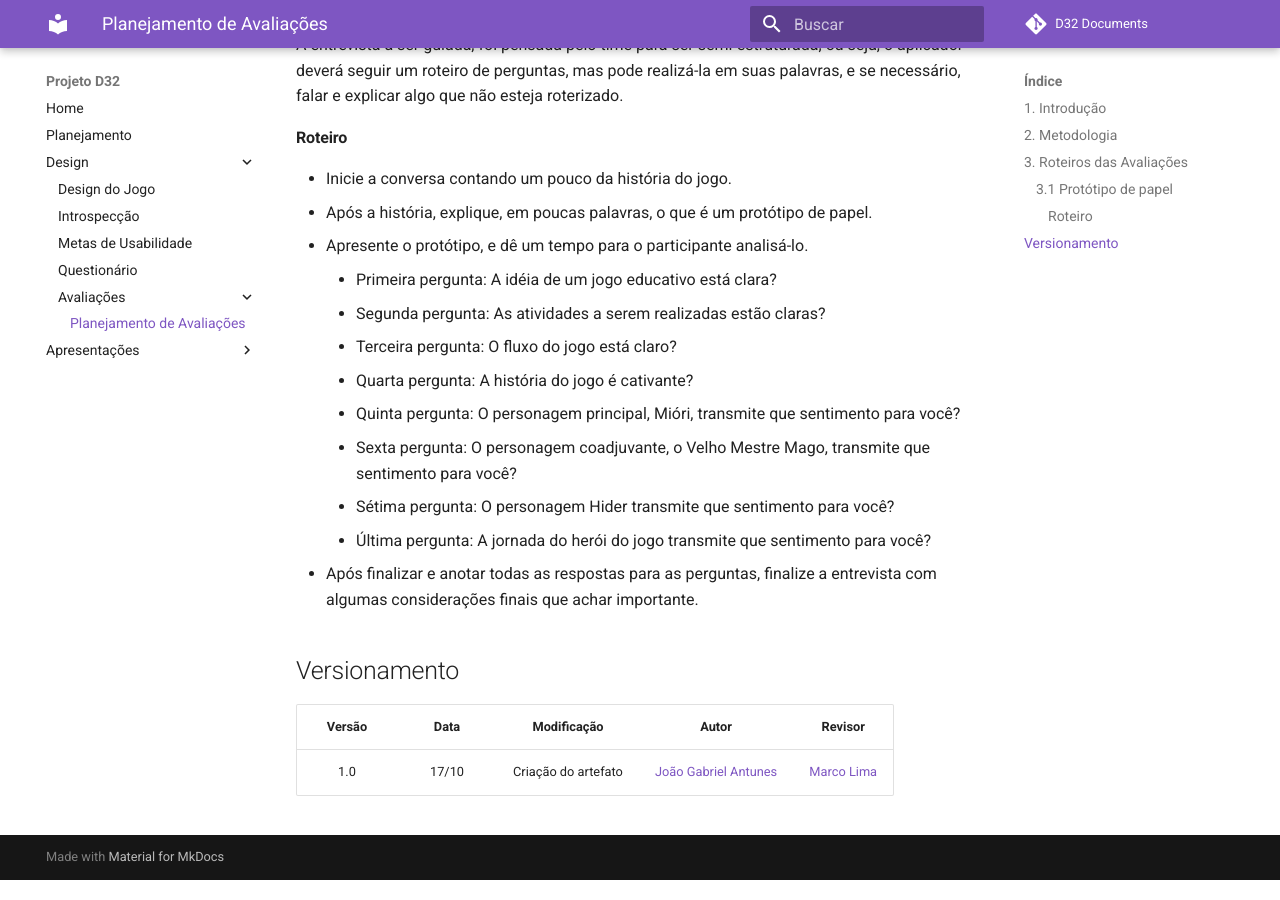
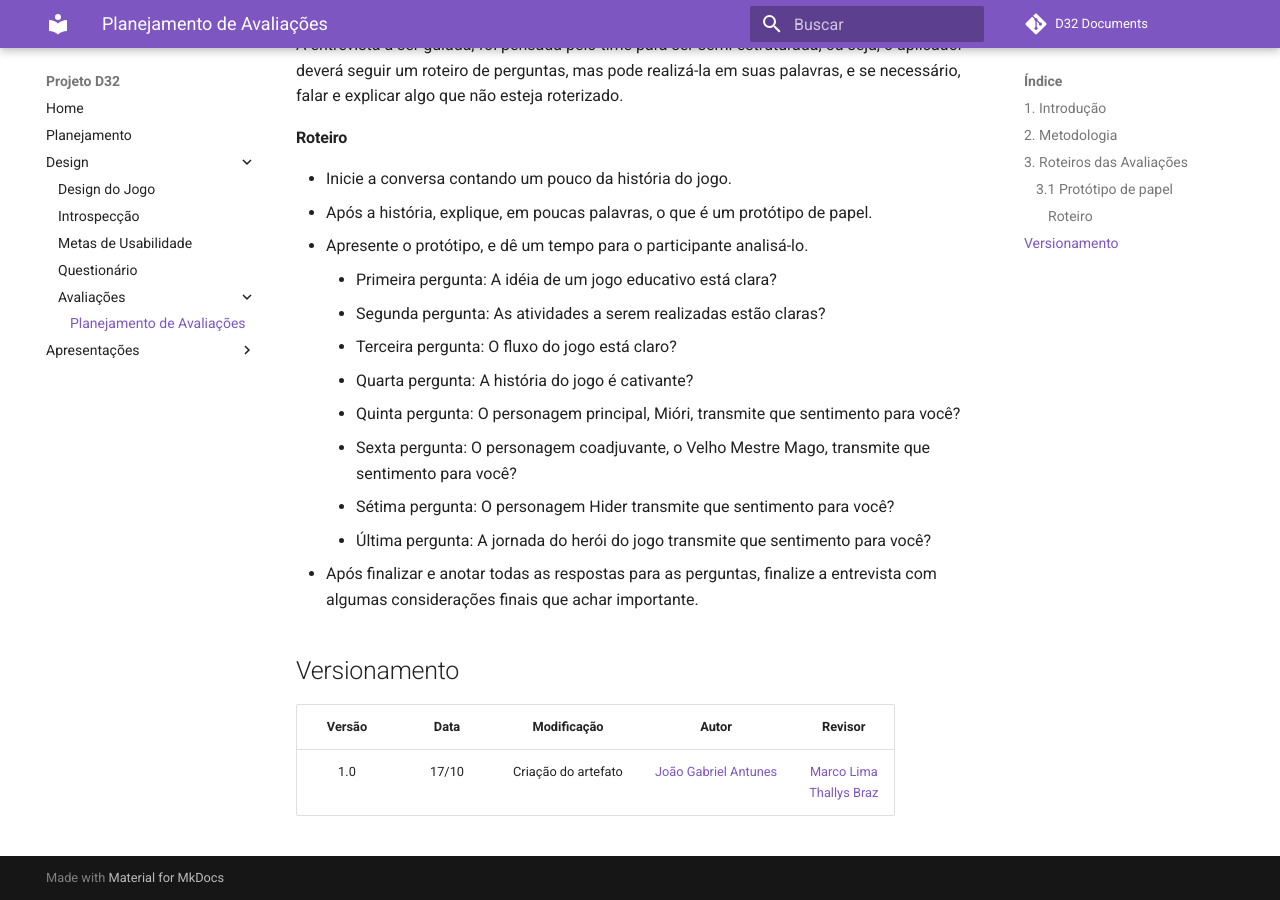
Before and after one commit to Design-de-Jogos/2020.1-D32, an MkDocs documentation site: the page built from docs/planejamento-avaliacao.md, in a window 1280 px wide and 900 px high, scrolled down 801 px. Built offline with MkDocs 1.6.1 and Material for MkDocs 9.7.7, drawn with Linux system fonts in a browser that asks for light colours; comment, search, counter and statistics services are not loaded.

Commit message:
Adicionando o outro revisor do documento.

```diff
--- a/docs/planejamento-avaliacao.md
+++ b/docs/planejamento-avaliacao.md
@@ -30,4 +30,4 @@ A entrevista a ser guiada, foi pensada pelo time para ser semi-estruturada, ou s
 ## Versionamento
 | Versão | Data | Modificação | Autor | Revisor |
 | :---: | :---: | :---: | :---: | :---: |
-| 1.0 | 17/10 | Criação do artefato  | [João Gabriel Antunes](https://github.com/flyerjohn) | [Marco Lima](https://github.com/markinlimac)
+| 1.0 | 17/10 | Criação do artefato  | [João Gabriel Antunes](https://github.com/flyerjohn) | [Marco Lima](https://github.com/markinlimac) <br> [Thallys Braz](https://github.com/thallysbraz)|
```
